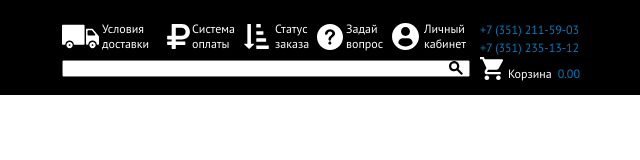
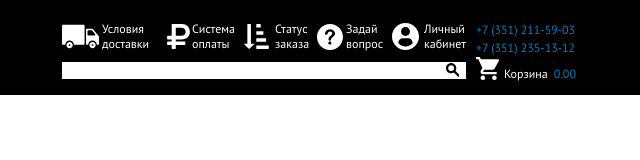
Before and after one commit to 7KEY/WeldTeh, a plain HTML site: page index.html in a window 1280 px wide. Shown: the full height of the page, 460-1100 px from the left. Drawn offline with Linux system fonts and the light colour scheme.

Commit message:
the header is ready v5 (search line)

```diff
--- a/css/main.css
+++ b/css/main.css
@@ -128,7 +128,7 @@ body{
 }
 
 .id-header-menu{
-    margin-bottom: 8px;
+    margin-bottom: 10px;
 }
 
 .id-header-menu a{
@@ -182,18 +182,33 @@ body{
 }
 
 .id-header-search input[type="text"]{
+    box-sizing: border-box;
+    line-height: 1;
     width: 404px;
-    height: 13px;
+    height: 17px;
+    border: none;
+    padding: 0px 25px 1px 5px;
 }
 
 .id-header-search input[type="submit"]{
-    border: 0;
-    background: url("../img/search.svg") no-repeat;
+    border: none;
+    outline: none;
+    background: url("../img/search.svg") no-repeat 1px 1px;
     width: 14px;
     position: absolute;
-    top: 2px;
-    left: 387px;
+    top: 1px;
+    left: 383px;
 }
+
+@media screen and (-ms-high-contrast: active), (-ms-high-contrast: none) {
+    /* стили только для IE10 IE11 */
+    .id-header-search input[type="submit"]{
+        position: absolute;
+        top: -1px;
+        left: 383px;
+    }
+}
+
 
 .id-basket-wrapper{
     margin-left: 10px;
@@ -208,7 +223,7 @@ body{
 }
 
 .id-basket{
-    background: url("../img/basket.svg") no-repeat 0 0px;
+    background: url("../img/basket.svg") no-repeat 0 0;
     background-size: 23px auto;
     padding-left: 28px;
     padding-top: 9px;
```
Also changed, not shown: fonts/OT_TT_Install_E.txt (deleted), fonts/OT_TT_Install_R.txt (deleted), fonts/PT Free Font License_eng_1.2.txt (deleted), fonts/PT Free Font License_rus_1.2.txt (deleted), fonts/PTC55F.ttf (deleted), fonts/PTC75F.ttf (deleted), fonts/PTN57F.ttf (deleted), fonts/PTN77F.ttf (deleted), fonts/PTS55F.ttf (deleted), fonts/PTS56F.ttf (deleted), fonts/PTS75F.ttf (deleted), fonts/PTS76F.ttf (deleted).
